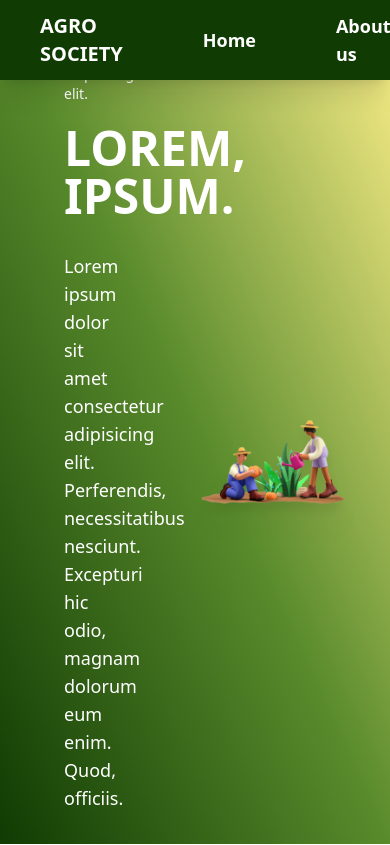
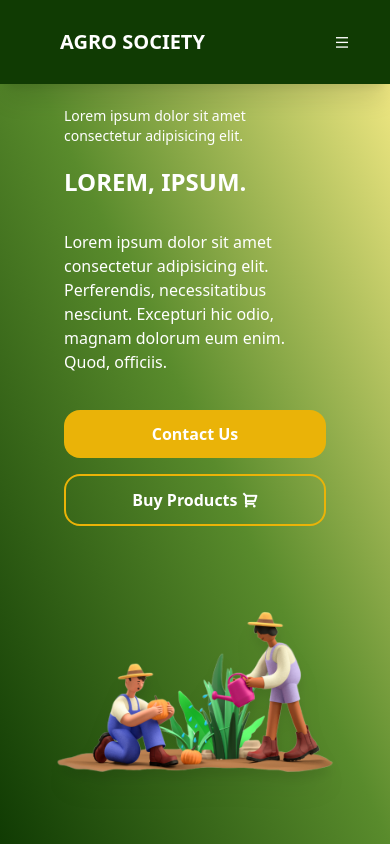
Before and after one commit to Charantej07/Agro-Society, a website built with Vite: page FrontEnd/src/LandingPage/index.html in a window 390 px wide. Shown: the top 845 px of the page. Built offline with nearby package versions, Linux system fonts and the light colour scheme.

Commit message:
Made the landing page responsive

```diff
--- a/FrontEnd/src/LandingPage/index.html
+++ b/FrontEnd/src/LandingPage/index.html
@@ -9,55 +9,70 @@
       href="https://cdn.jsdelivr.net/npm/remixicon@4.2.0/fonts/remixicon.css"
       rel="stylesheet"
     />
+    <link
+      href="https://unpkg.com/boxicons@2.1.4/css/boxicons.min.css"
+      rel="stylesheet"
+    />
+    <link rel="icon" href="../Images/Farming small.png" />
   </head>
 
   <body>
     <header
-      class="fixed z-50 flex w-screen items-center justify-between bg-agro-500 shadow-xl"
+      class="fixed z-10 flex w-screen items-center justify-between bg-agro-500 px-10 py-7 shadow-xl"
     >
-      <div class="pl-10 text-xl font-bold uppercase text-white">
+      <div class="px-5 text-xl font-bold uppercase text-white">
         <a href="#">Agro Society</a>
       </div>
-      <nav>
+      <nav class="pr-5">
         <ul
-          class="flex h-20 items-center justify-end space-x-20 pr-10 text-lg font-semibold text-white"
+          class="flexx-1 flex items-center justify-center gap-16 text-lg font-semibold text-white max-md:hidden"
         >
-          <li></li>
           <li><a href="#">Home</a></li>
           <li><a href="#">About us</a></li>
           <li><a href="#">Reviews</a></li>
           <li><a href="#">Contact us</a></li>
         </ul>
       </nav>
+      <div class="md:hidden">
+        <i class="ri-menu-line text-white"></i>
+      </div>
     </header>
     <main>
       <div
-        class="flex h-screen items-center bg-gradient-to-tr from-agro-500 via-agro-300 to-yellow-200 pt-20"
+        class="flex h-auto min-h-screen flex-col items-center justify-center gap-4 bg-gradient-to-tr from-agro-500 via-agro-300 to-yellow-200 pt-[104px] md:flex-row md:items-center md:justify-center"
       >
-        <div class="flex w-1/2 flex-col gap-5 pl-16 pr-16 text-white">
+        <div
+          class="flex w-1/2 flex-col gap-5 pl-16 pr-16 text-white max-md:w-screen"
+        >
           <h4 class="text-sm">
             Lorem ipsum dolor sit amet consectetur adipisicing elit.
           </h4>
-          <h1 class="pb-3 text-5xl font-bold uppercase">Lorem, ipsum.</h1>
-          <p class="text-lg">
+          <h1
+            class="pb-3 text-5xl font-bold uppercase max-md:text-3xl max-[430px]:text-2xl max-[300px]:text-xl"
+          >
+            Lorem, ipsum.
+          </h1>
+          <p class="text-lg max-md:text-base max-[300px]:text-sm">
             Lorem ipsum dolor sit amet consectetur adipisicing elit.
             Perferendis, necessitatibus nesciunt. Excepturi hic odio, magnam
             dolorum eum enim. Quod, officiis.
           </p>
-          <div class="mt-4 flex gap-4">
+          <div
+            class="mt-4 flex flex-col gap-4 max-md:flex-row max-[430px]:flex-col lg:flex-row"
+          >
             <button
-              class="rounded-2xl bg-yellow-500 px-5 py-3 text-lg font-semibold text-white hover:bg-white hover:text-yellow-500"
+              class="rounded-2xl bg-yellow-500 px-5 py-3 text-lg font-semibold text-white hover:bg-white hover:text-yellow-500 max-md:text-base max-[300px]:text-sm"
             >
               Contact Us
             </button>
             <button
-              class="rounded-2xl border-2 border-solid border-yellow-500 px-5 py-3 text-lg font-semibold text-white hover:font-bold"
+              class="rounded-2xl border-2 border-solid border-yellow-500 px-5 py-3 text-lg font-semibold text-white hover:font-bold max-md:text-base max-[300px]:text-sm"
             >
               Buy Products <i class="ri-shopping-cart-2-line"></i>
             </button>
           </div>
         </div>
-        <div class="w-2/5">
+        <div class="w-2/5 max-md:w-[300px]">
           <img
             class="drop-shadow-xl"
             src="../Images/Farming small.png"
@@ -65,8 +80,8 @@
           />
         </div>
       </div>
-      <div class="h-screen bg-white pb-24 pt-20 sm:py-32">
-        <div class="mx-auto max-w-7xl px-6 lg:px-8">
+      <div class="h-auto min-h-screen bg-white pb-24 pt-20 sm:py-32">
+        <div class="mx-auto max-w-7xl px-16 lg:px-8">
           <div class="mx-auto max-w-2xl lg:text-center">
             <p
               class="mt-2 text-3xl font-bold tracking-tight text-gray-900 sm:text-4xl"
@@ -184,7 +199,7 @@
       </div>
     </main>
     <footer
-      class="relative bg-gradient-to-tr from-agro-500 via-agro-300 to-yellow-200 pb-6 pt-8 text-agro-600"
+      class="bg-gradient-to-tr from-agro-500 via-agro-300 to-yellow-200 pb-6 pt-8 text-agro-600"
     >
       <div class="container mx-auto px-4">
         <div class="flex flex-wrap text-left lg:text-left">
```
